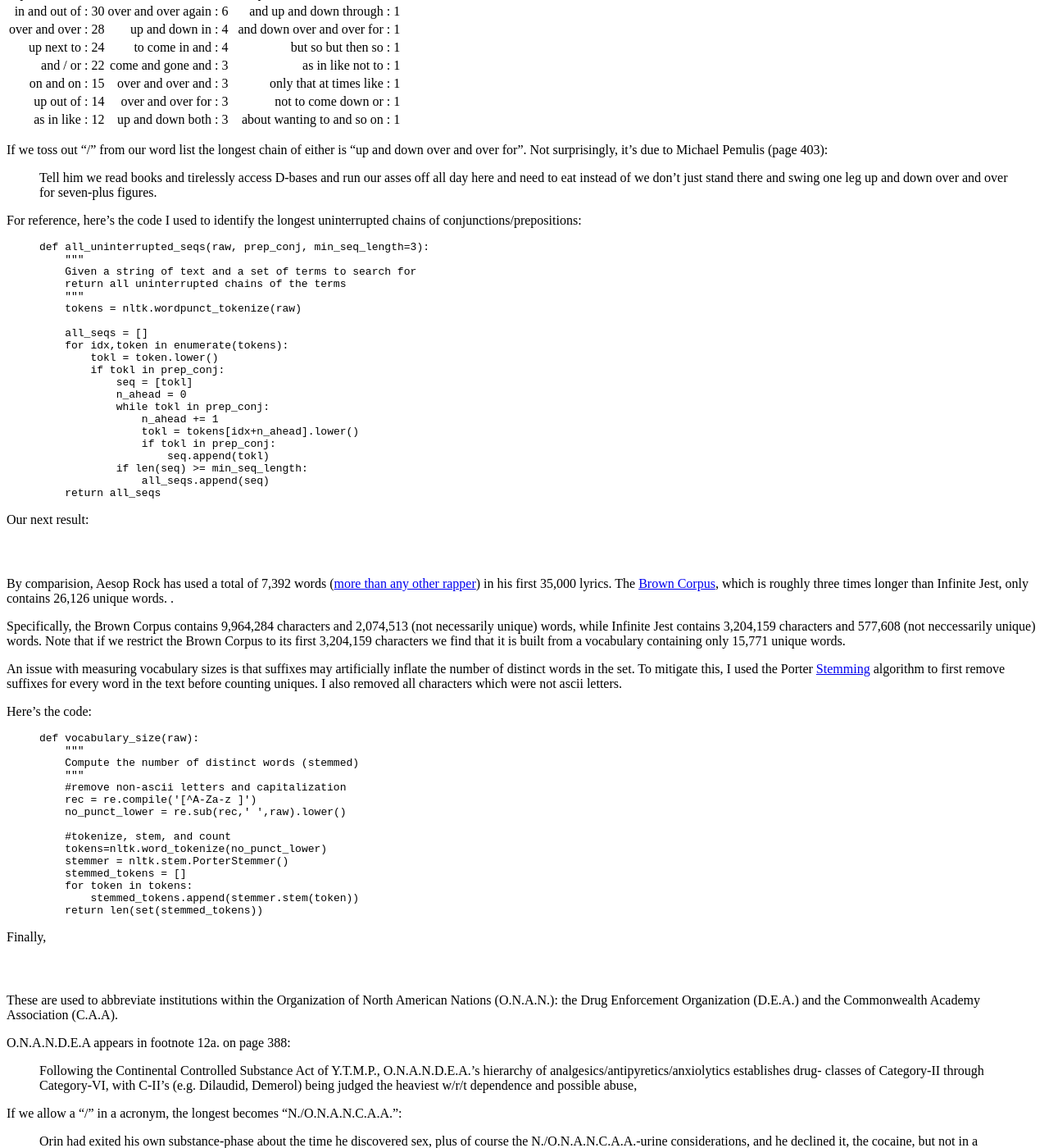
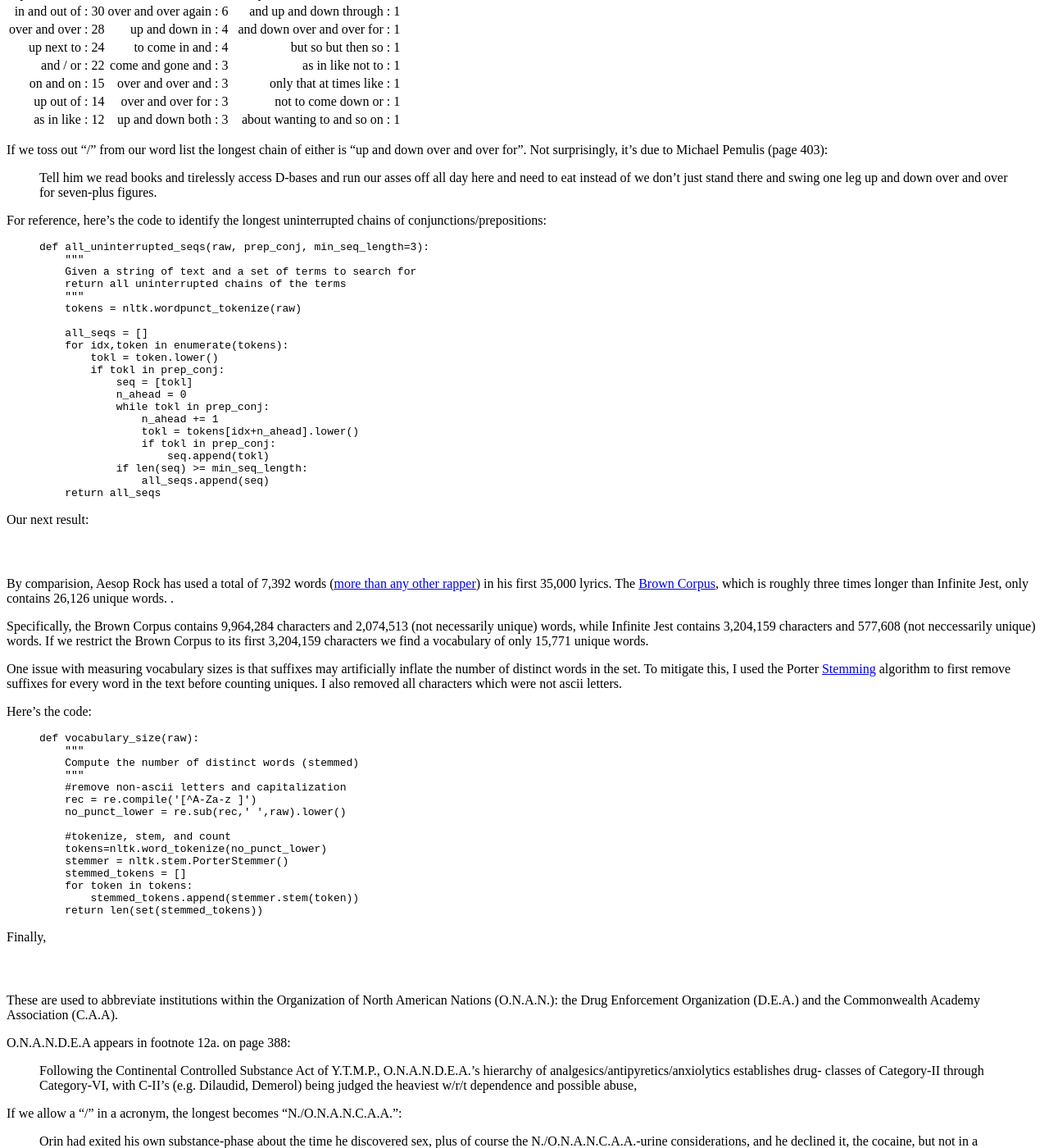
Before and after one commit to rcompton/ryancompton.net, a Jekyll site: the page built from _posts/2014-06-06-statistical-features-of-infinite-jest.md, in a window 1280 px wide and 1400 px high, scrolled down 1684 px. Shown: the whole window at 82% size. Built offline with Jekyll 4.4.1, drawn with Linux system fonts in a browser that asks for light colours; nearby versions of some CDN libraries; comment, search, counter and statistics services are not loaded; some of the changed text lies outside the part shown.

Commit message:
dfw page spellchecked

```diff
--- a/_posts/2014-06-06-statistical-features-of-infinite-jest.md
+++ b/_posts/2014-06-06-statistical-features-of-infinite-jest.md
@@ -97,7 +97,7 @@ If we toss out "/" from our word list the longest chain of either is "up and dow
 
 >Tell him we read books and tirelessly access D-bases and run our asses off all day here and need to eat instead of we don't just stand there and swing one leg up and down over and over for seven-plus figures.
 
-For reference, here's the code I used to identify the longest uninterrupted chains of conjunctions/prepositions:
+For reference, here's the code to identify the longest uninterrupted chains of conjunctions/prepositions:
 {% highlight python %}
 def all_uninterrupted_seqs(raw, prep_conj, min_seq_length=3):
     """
@@ -128,9 +128,9 @@ Our next result:
 
 By comparision, Aesop Rock has used a total of 7,392 words ([more than any other rapper](http://rappers.mdaniels.com.s3-website-us-east-1.amazonaws.com/)) in his first 35,000 lyrics. The [Brown Corpus](https://en.wikipedia.org/wiki/Brown_Corpus), which is roughly three times longer than Infinite Jest, only contains 26,126 unique words. .
 
-Specifically, the Brown Corpus contains 9,964,284 characters and 2,074,513 (not necessarily unique) words, while Infinite Jest contains 3,204,159 characters and 577,608 (not neccessarily unique) words. Note that if we restrict the Brown Corpus to its first 3,204,159 characters we find that it is built from a vocabulary containing only 15,771 unique words.
+Specifically, the Brown Corpus contains 9,964,284 characters and 2,074,513 (not necessarily unique) words, while Infinite Jest contains 3,204,159 characters and 577,608 (not neccessarily unique) words. If we restrict the Brown Corpus to its first 3,204,159 characters we find a vocabulary of only 15,771 unique words.
 
-An issue with measuring vocabulary sizes is that suffixes may artificially inflate the number of distinct words in the set. To mitigate this, I used the
+One issue with measuring vocabulary sizes is that suffixes may artificially inflate the number of distinct words in the set. To mitigate this, I used the
 Porter [Stemming](https://en.wikipedia.org/wiki/Stemming) algorithm to first remove suffixes for every word in the text before counting uniques. I also removed all characters which were not ascii letters.
 
 Here's the code:
```
Also changed, not shown: other parts of _posts/2014-06-06-statistical-features-of-infinite-jest.md (+2 -3 lines).
